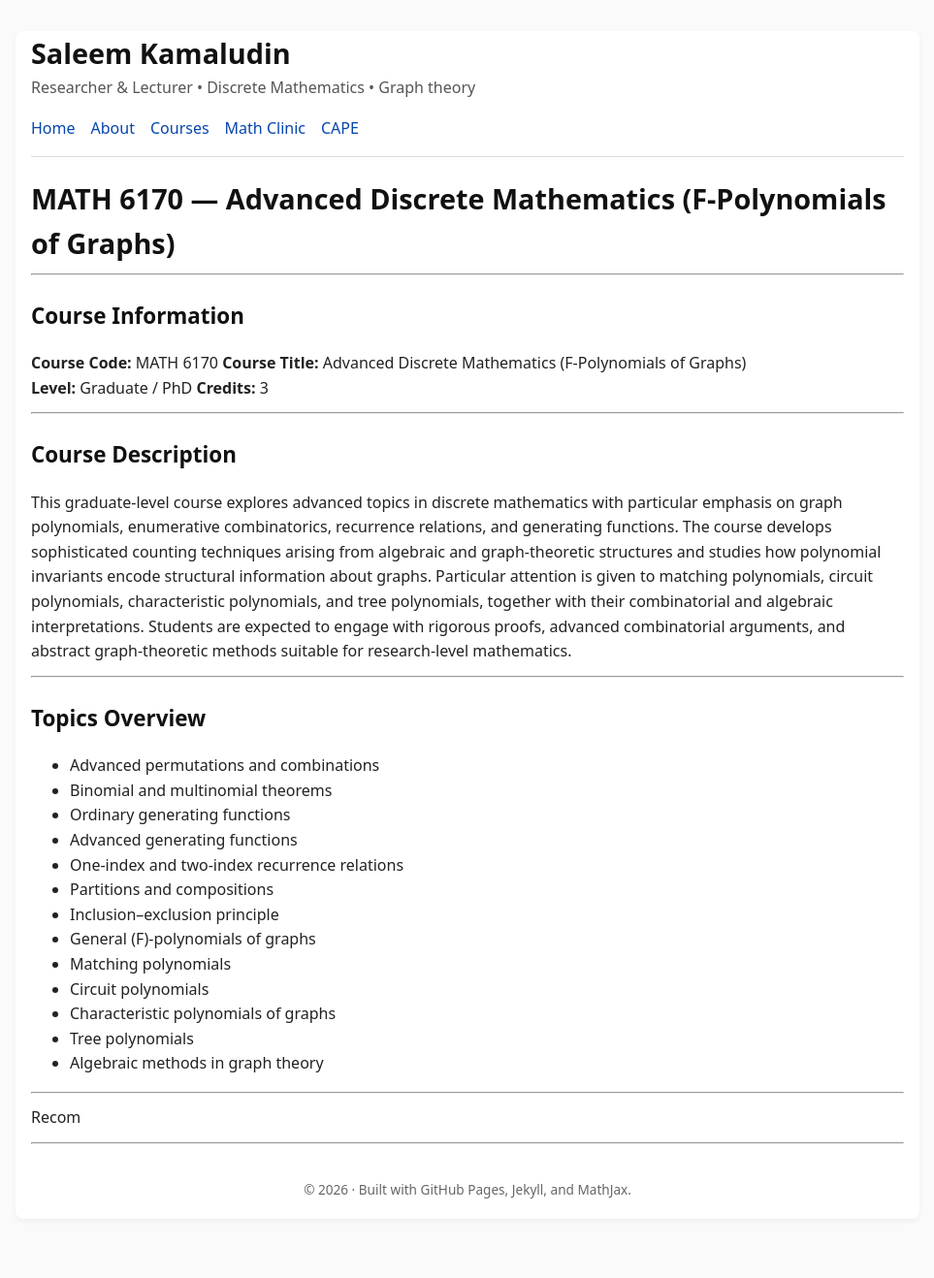
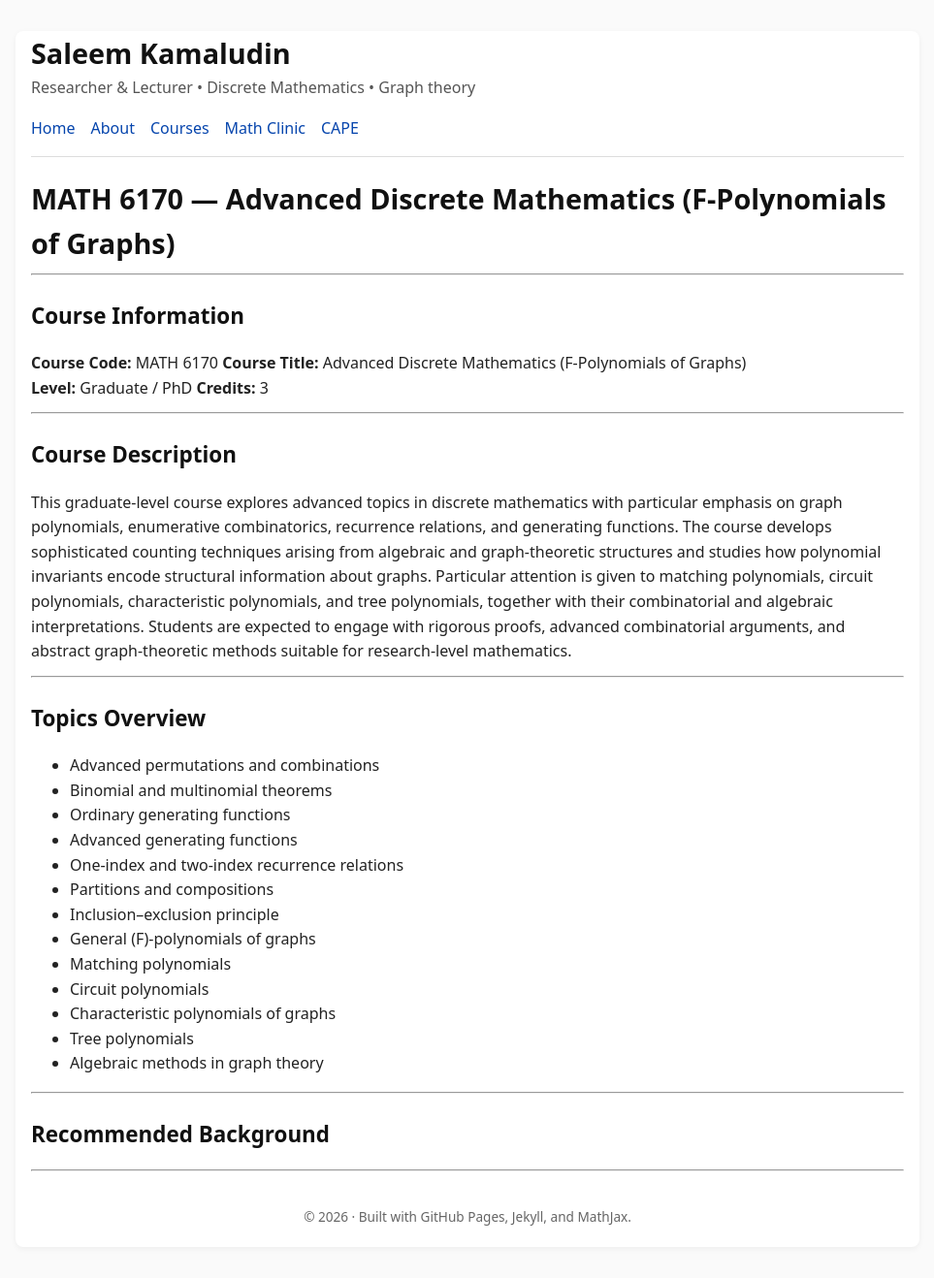
Before and after one commit to SaleemKamaludin/SaleemKamaludin.github.io, a Jekyll site: the page built from courses/graduate/advanced-discrete-mathematics/index.md, in a window 1280 px wide. Shown: the whole page at 97% size, without its empty margins (158-1121 px from the left). Built offline with Jekyll 4.4.1, drawn with Linux system fonts in a browser that asks for light colours; before the commit the page ends 1289 px from its top, so only the background shows below that.

Commit message:
Update index.md

```diff
--- a/courses/graduate/advanced-discrete-mathematics/index.md
+++ b/courses/graduate/advanced-discrete-mathematics/index.md
@@ -46,4 +46,4 @@ Students are expected to engage with rigorous proofs, advanced combinatorial arg
 
 ---
 
-Recom
+## Recommended Background
```
